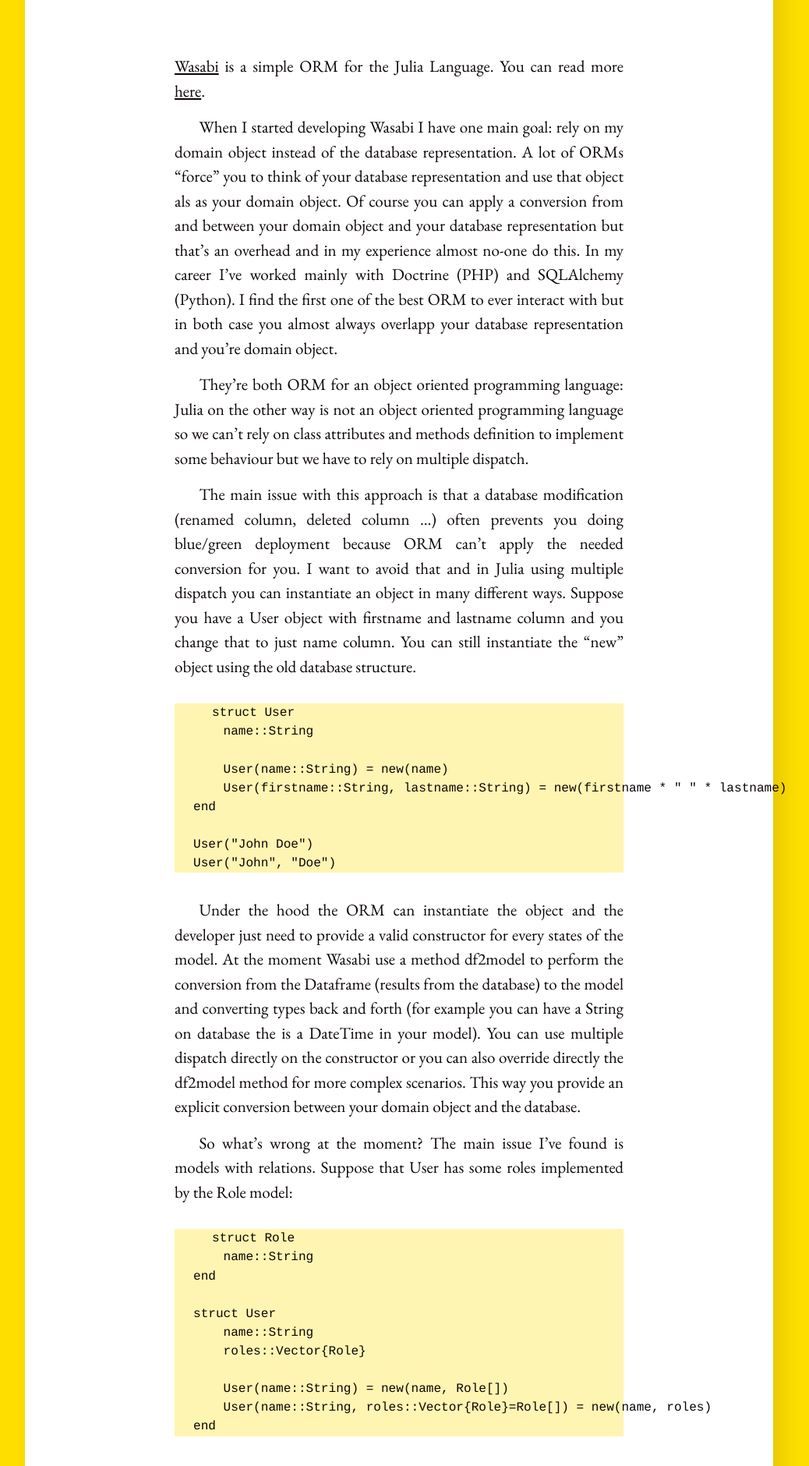
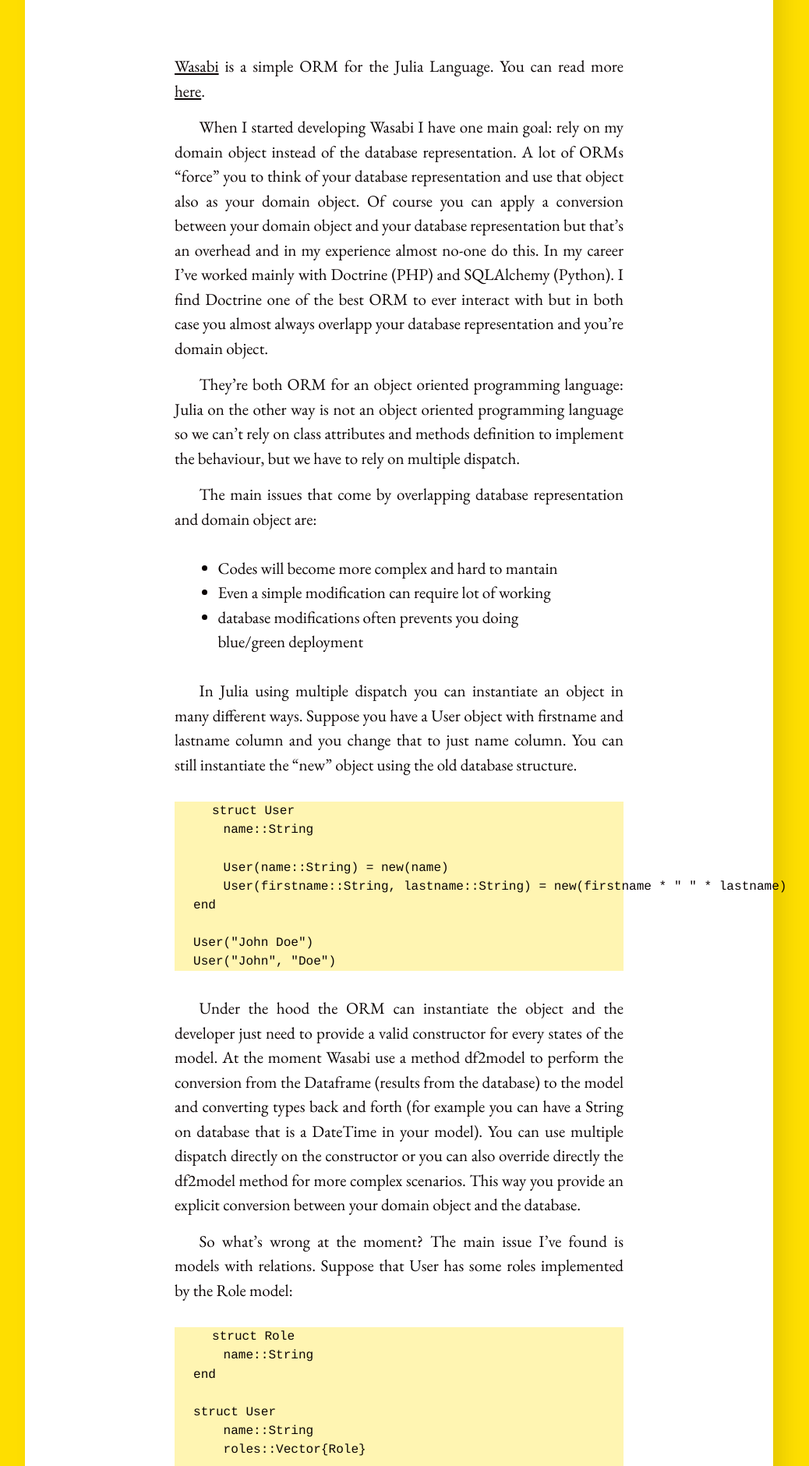
Before and after one commit to iskyd/blog, a Jekyll site: the page built from _posts/2023-05-31-i-find-out-wasabi-is-not-good.md, in a window 1280 px wide. Shown: the part 435-2315 px from the top of the page at 78% size, without its empty margins (128-1166 px from the left). Built offline with Jekyll 4.4.1, drawn with Linux system fonts in a browser that asks for light colours.

Commit message:
wasabi fix

````diff
--- a/_posts/2023-05-31-i-find-out-wasabi-is-not-good.md
+++ b/_posts/2023-05-31-i-find-out-wasabi-is-not-good.md
@@ -5,11 +5,16 @@
 
 [Wasabi](https://github.com/iskyd/Wasabi.jl) is a simple ORM for the Julia Language. You can read more [here](https://iskyd.github.io/blog/2023/05/13/wasabi-julia-orm.html).
 
-When I started developing Wasabi I have one main goal: rely on my domain object instead of the database representation. A lot of ORMs "force" you to think of your database representation and use that object als as your domain object. Of course you can apply a conversion from and between your domain object and your database representation but that's an overhead and in my experience almost no-one do this. In my career I've worked mainly with Doctrine (PHP) and SQLAlchemy (Python). I find the first one of the best ORM to ever interact with but in both case you almost always overlapp your database representation and you're domain object.
+When I started developing Wasabi I have one main goal: rely on my domain object instead of the database representation. A lot of ORMs "force" you to think of your database representation and use that object also as your domain object. Of course you can apply a conversion between your domain object and your database representation but that's an overhead and in my experience almost no-one do this. In my career I've worked mainly with Doctrine (PHP) and SQLAlchemy (Python). I find Doctrine one of the best ORM to ever interact with but in both case you almost always overlapp your database representation and you're domain object.
 
-They're both ORM for an object oriented programming language: Julia on the other way is not an object oriented programming language so we can't rely on class attributes and methods definition to implement some behaviour but we have to rely on multiple dispatch.
+They're both ORM for an object oriented programming language: Julia on the other way is not an object oriented programming language so we can't rely on class attributes and methods definition to implement the behaviour, but we have to rely on multiple dispatch.
 
-The main issue with this approach is that a database modification (renamed column, deleted column ...) often prevents you doing blue/green deployment because ORM can't apply the needed conversion for you. I want to avoid that and in Julia using multiple dispatch you can instantiate an object in many different ways. Suppose you have a User object with firstname and lastname column and you change that to just name column. You can still instantiate the "new" object using the old database structure.
+The main issues that come by overlapping database representation and domain object are:
+- Codes will become more complex and hard to mantain
+- Even a simple modification can require lot of working
+- database modifications often prevents you doing blue/green deployment
+
+In Julia using multiple dispatch you can instantiate an object in many different ways. Suppose you have a User object with firstname and lastname column and you change that to just name column. You can still instantiate the "new" object using the old database structure.
 
 ```
 struct User
@@ -24,7 +29,7 @@
 ```
 
 Under the hood the ORM can instantiate the object and the developer just need to provide a valid constructor for every states of the model.
-At the moment Wasabi use a method df2model to perform the conversion from the Dataframe (results from the database) to the model and converting types back and forth (for example you can have a String on database the is a DateTime in your model).
+At the moment Wasabi use a method df2model to perform the conversion from the Dataframe (results from the database) to the model and converting types back and forth (for example you can have a String on database that is a DateTime in your model).
 You can use multiple dispatch directly on the constructor or you can also override directly the df2model method for more complex scenarios. This way you provide an explicit conversion between your domain object and the database.
 
 So what's wrong at the moment? The main issue I've found is models with relations. Suppose that User has some roles implemented by the Role model:
````
